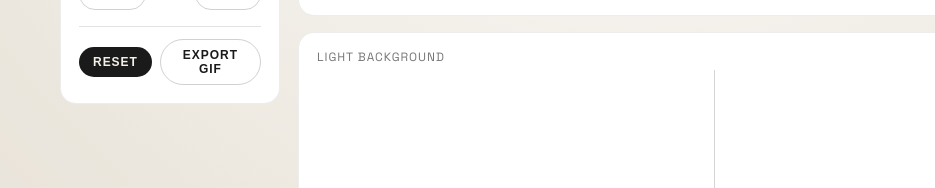
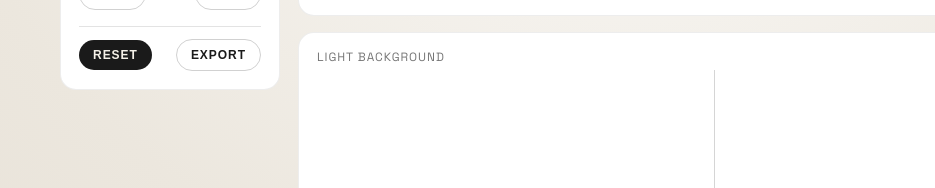
Before and after one commit to seanbetts/pixel-loader-lab, a website built with Vite: page src/index.html in a window 1280 px wide. Shown: the part 423-611 px from the top of the page, 0-935 px from the left. Built offline with nearby package versions, Linux system fonts and the light colour scheme; files whose address does not match are found by name.

Commit message:
Rename export button label

```diff
--- a/src/index.html
+++ b/src/index.html
@@ -44,7 +44,7 @@
 
           <div class="controls-footer">
             <button class="button" id="resetButton" type="button">Reset</button>
-            <button class="button ghost" id="exportButton" type="button">Export GIF</button>
+            <button class="button ghost" id="exportButton" type="button">Export</button>
           </div>
         </section>
 
```
